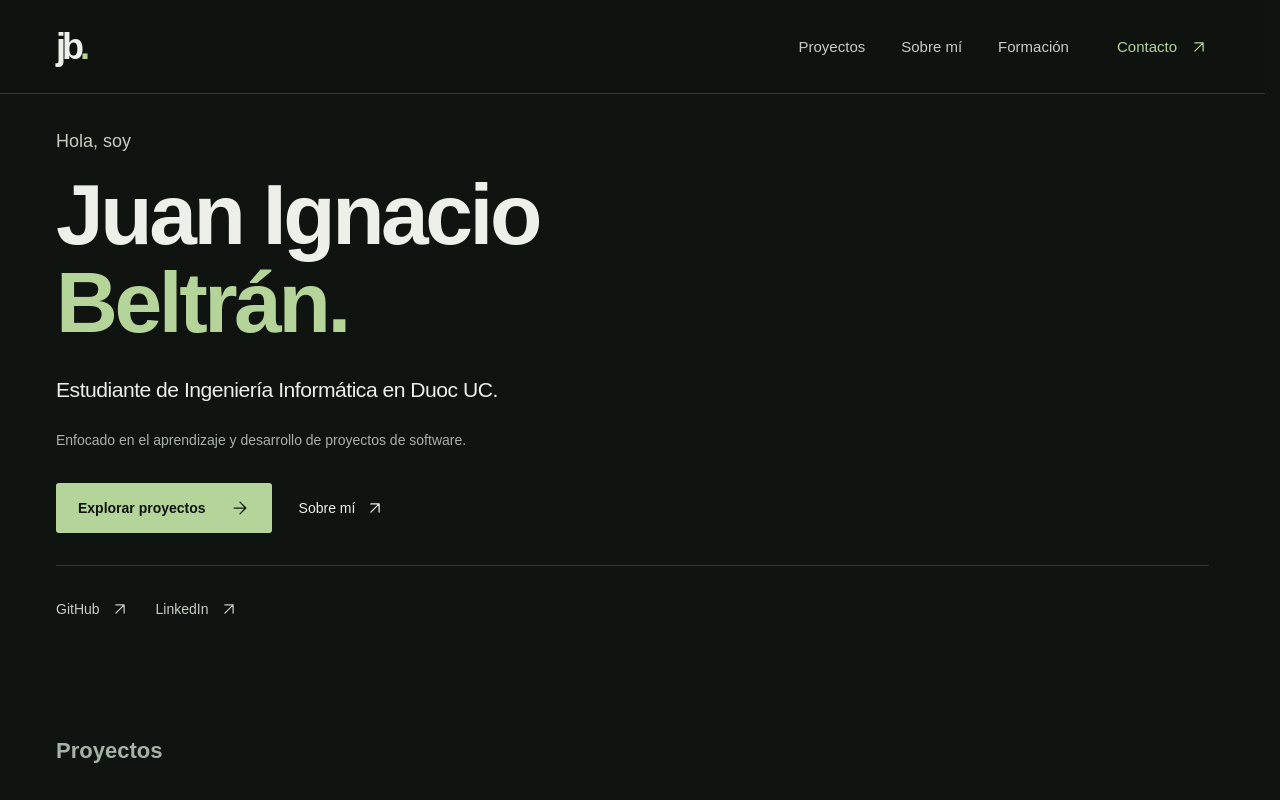
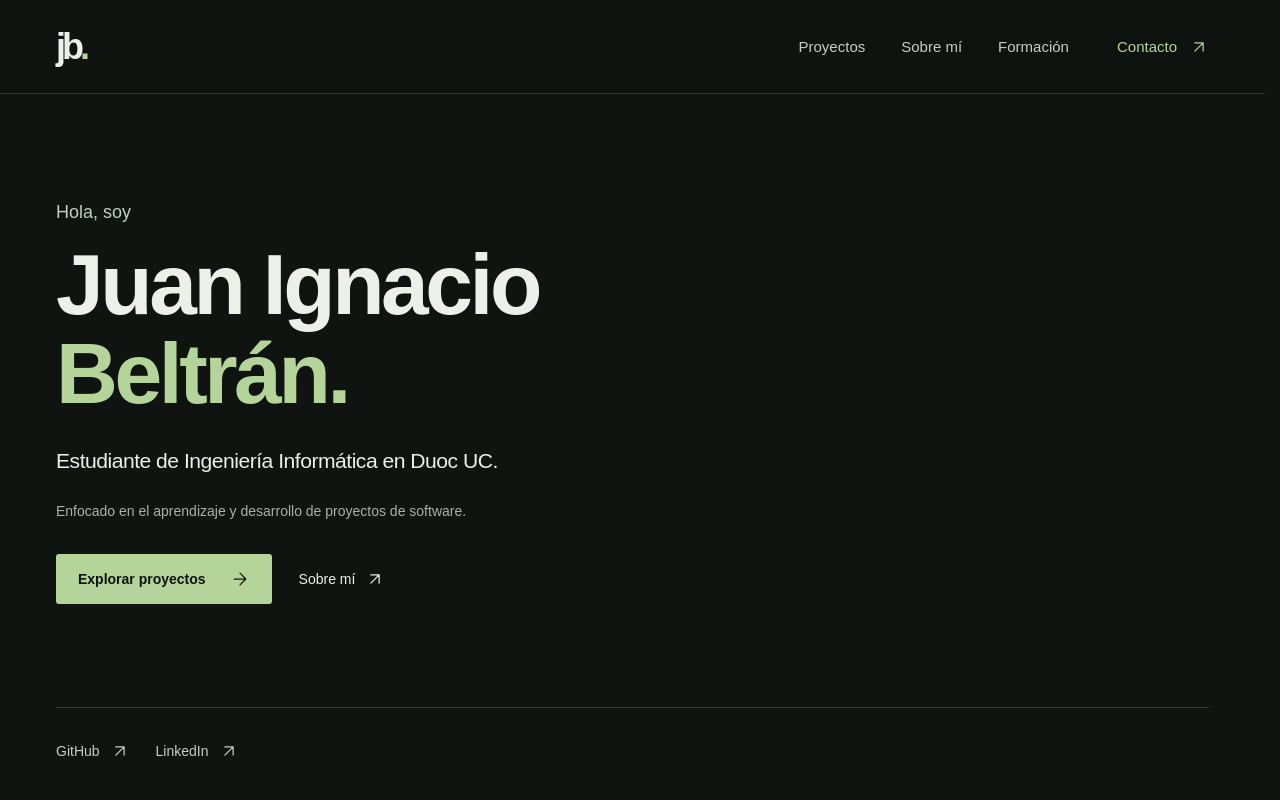
Before and after one commit to JuanBeltranV/perfil-github, a React (Vite) app: page / in a window 1280 px wide. Shown: the top 800 px of the page. Built offline with nearby package versions, Linux system fonts and the light colour scheme.

Commit message:
fix: make portfolio hero fill desktop viewport

```diff
--- a/src/styles.css
+++ b/src/styles.css
@@ -162,7 +162,8 @@
 }
 @layer responsive {
   @media (min-width: 761px) {
-    .hero-composition { padding-block: clamp(24px, 4vh, 56px); }
+    .hero { min-height: calc(100dvh - 94px); display: flex; flex-direction: column; }
+    .hero-composition { flex: 1; padding-block: clamp(24px, 4vh, 56px); }
   }
   @media (max-width: 760px) {
     .image-dialog { padding: 12px; }
```
